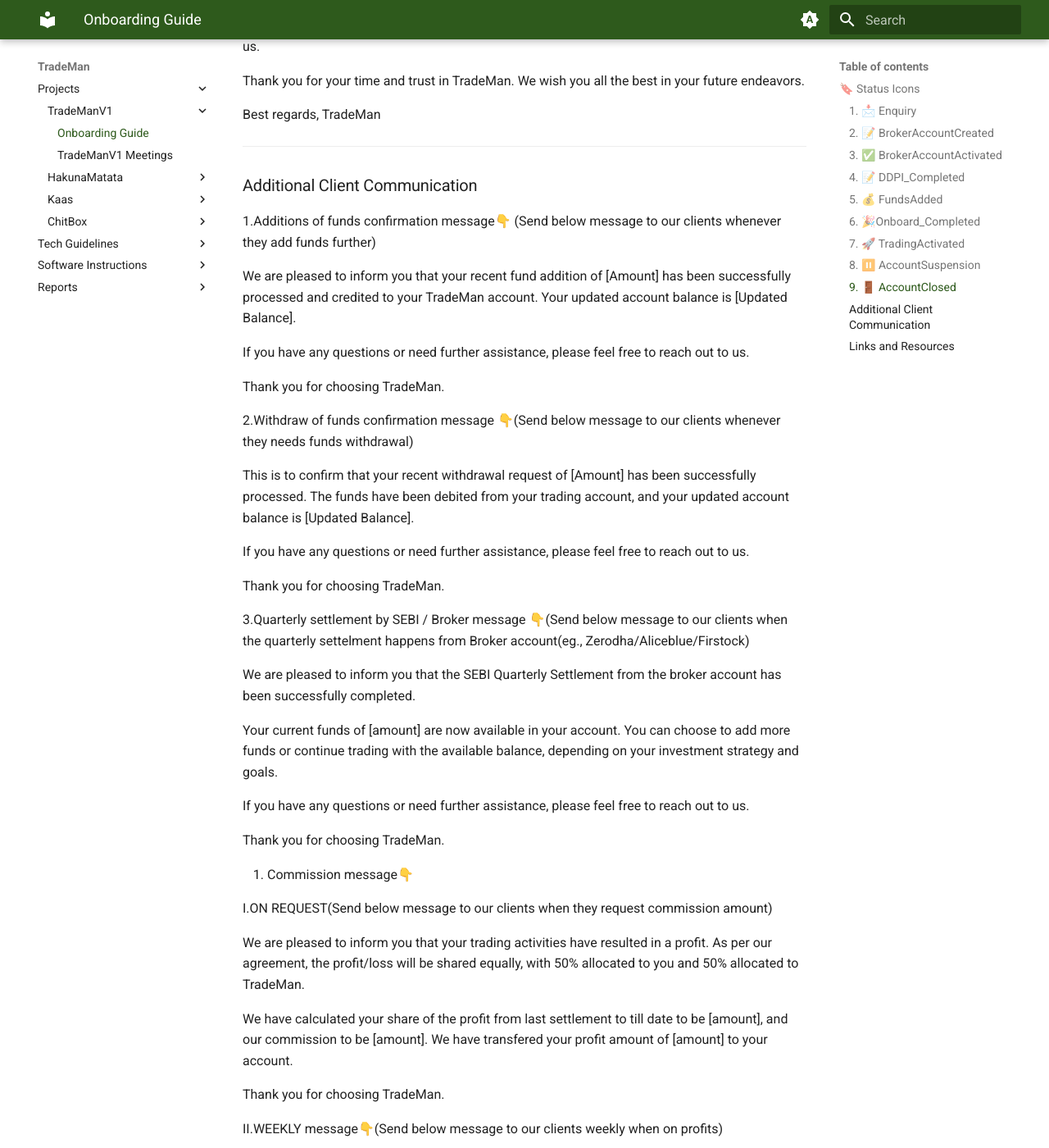
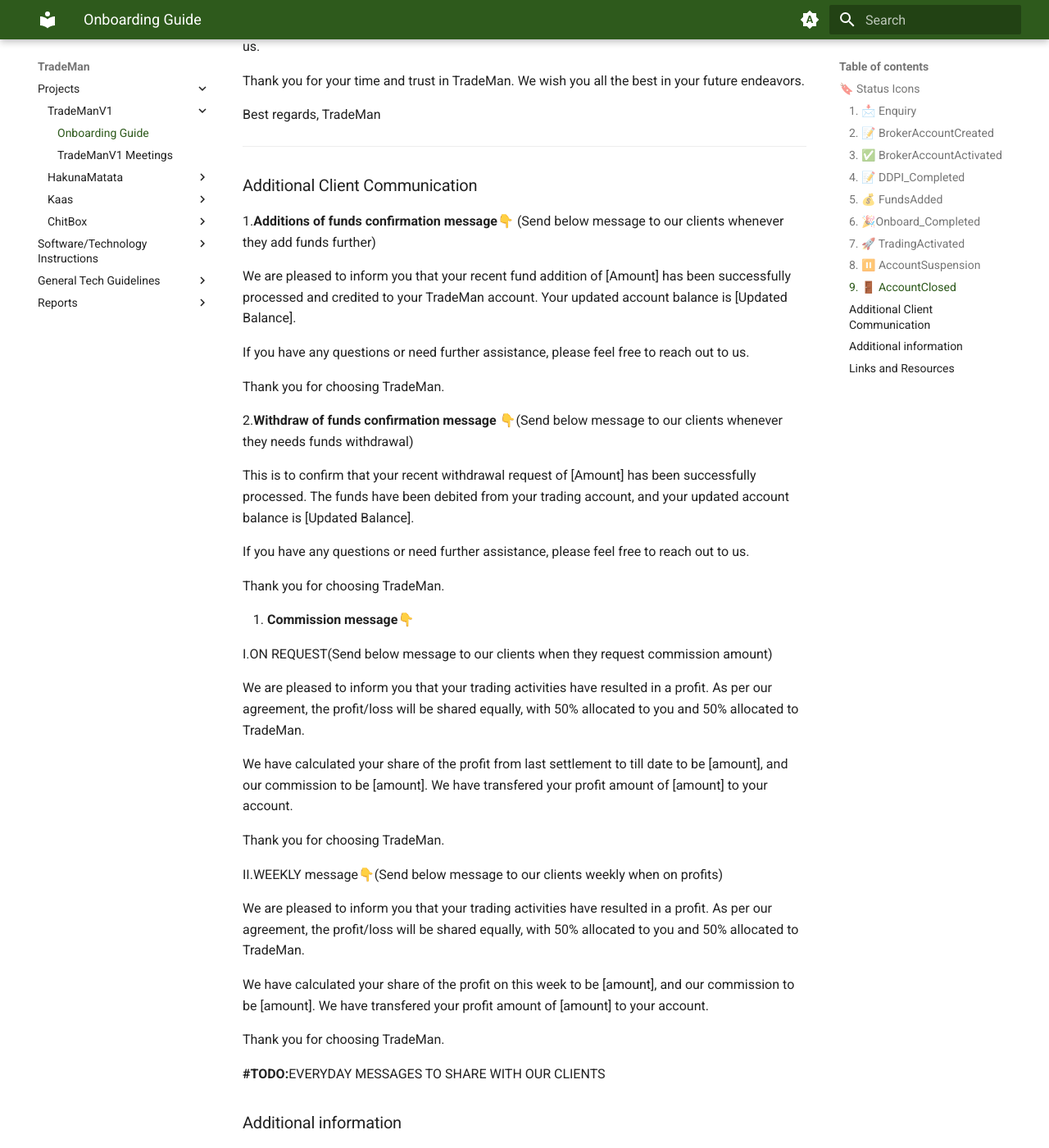
Before and after one commit to Serendipity2-0/hakuna-matata, an MkDocs documentation site: the page built from docs/trademandoc/Projects/trademanV1/OnboardingGuide.md, in a window 1280 px wide and 1400 px high, scrolled down 6893 px. Shown: the whole window at 82% size. Built offline with MkDocs 1.6.1 and Material for MkDocs 9.7.7, drawn with Linux system fonts in a browser that asks for light colours; some of the changed text lies outside the part shown.

Commit message:
Updated Tech/software Instruction , Onboarding guide

```diff
--- a/docs/trademandoc/Projects/trademanV1/OnboardingGuide.md
+++ b/docs/trademandoc/Projects/trademanV1/OnboardingGuide.md
@@ -288,7 +288,7 @@
 
 ### Additional Client Communication
 
-1.Additions of funds confirmation message👇 (Send below message to our clients whenever they add funds further)
+1.**Additions of funds confirmation message👇** (Send below message to our clients whenever they add funds further)
 
 We are pleased to inform you that your recent fund addition of [Amount] has been successfully processed and credited to your TradeMan account. Your updated account balance is [Updated Balance].
 
@@ -296,7 +296,7 @@
 
 Thank you for choosing TradeMan.
 
-2.Withdraw of funds confirmation message 👇(Send below message to our clients whenever they needs funds withdrawal)
+2.**Withdraw of funds confirmation message 👇**(Send below message to our clients whenever they needs funds withdrawal)
 
 This is to confirm that your recent withdrawal request of [Amount] has been successfully processed. The funds have been debited from your trading account, and your updated account balance is [Updated Balance].
 
@@ -304,17 +304,7 @@
 
 Thank you for choosing TradeMan.
 
-3.Quarterly settlement by SEBI / Broker message 👇(Send below message to our clients when the quarterly settelment happens from Broker account(eg., Zerodha/Aliceblue/Firstock)
-
-We are pleased to inform you that the SEBI Quarterly Settlement from the broker account has been successfully completed.
-
-Your current funds of [amount] are now available in your account. You can choose to add more funds or continue trading with the available balance, depending on your investment strategy and goals.
-
-If you have any questions or need further assistance, please feel free to reach out to us.
-
-Thank you for choosing TradeMan.
-
-4. Commission message👇
+3. **Commission message👇**
 
 I.ON REQUEST(Send below message to our clients when they request commission amount)
 
@@ -346,23 +336,23 @@
 3.Enter User ID, Password, DOB/PAN and click on Login
 4.Click on the generate key and we will get API_SECRET_KEY and VENDOR_ID AND API_SECRET_KEY expiry date.
 
-👇LINK BELOW IS FOR FIRSTOCK MOBILE APPLICATION👇
+**👇LINK BELOW IS FOR FIRSTOCK MOBILE APPLICATION👇**
 
 Check out "Firstock - Investing Simplifie"
 
 [Firstock Mobile Application](https://play.google.com/store/apps/details?id=com.noren.firstock)
 
-👇LINK BELOW IS FOR FIRSTOCK COMMUNITY👇
+**👇LINK BELOW IS FOR FIRSTOCK COMMUNITY👇**
 
 This link is to discuss technical and non technical issues regarding Firstock connect[Login with user id , password and post the occuring issues and later we will be posted back with the solution]
 
 [Join Community](https://community.thefirstock.tech/)
 
-👇LINK BELOW IS FOR FIRSTOCK BROKER PRICING AND BROKER CHARGES👇
+**👇LINK BELOW IS FOR FIRSTOCK BROKER PRICING AND BROKER CHARGES👇**
 
 [View Pricing](https://thefirstock.com/pricing_and_charges.html)
 
-👇BIRTHDAY WISHES FORMAT👇
+**👇BIRTHDAY WISHES FORMAT👇**
 
 On behalf of the entire TradeMan team, I’d like to extend our warmest wishes on your birthday.
 
@@ -371,7 +361,7 @@
 Best regards,
 TradeMan
 
-👇Strategies change request success message👇(Send the below message when a client raises a request to change their strategy)
+**👇Strategies change request success message👇**(Send the below message when a client raises a request to change their strategy)
 
 We are pleased to inform you that your request to change your strategy has been approved.
 
--- a/mkdocs.yml
+++ b/mkdocs.yml
@@ -82,18 +82,20 @@
               - System Design (LLD+HLD): trademandoc/Projects/chitbox/SystemDesignLLD_HLD.md
               - Git WorkFlow: trademandoc/Projects/chitbox/GitWorkFlow.md
 
-      - Tech Guidelines:
-          - GitHub Repositories: trademandoc/tech_guidelines/GitHubRepos.md
-          - Commit Convention Guideline: trademandoc/tech_guidelines/CommitConventionGuideline.md
-          - Agent Creation Guidelines: trademandoc/tech_guidelines/AgentCreationGuideline.md
-          - RBAC Guidelines: trademandoc/tech_guidelines/RbacGuidelines.md
-          - Prompt Collection: trademandoc/tech_guidelines/PromptCollections.md
-      - Software Instructions:
+      - Software/Technology Instructions:
           - Coolify Phase1: trademandoc/software_instructions/CoolifyBeginPhase1.md
           - Coolify Instructions: trademandoc/software_instructions/CoolifyInstructions.md
           - Cloudflare Hosting: trademandoc/software_instructions/CloudflareHosting.md
           - Jio Router Config: trademandoc/software_instructions/JioRouterConfig.md
           - Payment Gateway Benefits Razorpay: trademandoc/software_instructions/PaymentGatewayBenefits.md
+          - Agent Creation Guidelines: trademandoc/software_instructions/AgentCreationGuideline.md
+          - RBAC Guidelines: trademandoc/software_instructions/RbacGuidelines.md
+
+      - General Tech Guidelines:
+          - GitHub Repositories: trademandoc/tech_guidelines/GitHubRepos.md
+          - Commit Convention Guideline: trademandoc/tech_guidelines/CommitConventionGuideline.md
+          - Prompt Collection: trademandoc/tech_guidelines/PromptCollections.md
+
       - Reports:
           - Tech Daily Report: trademandoc/reports/TechDailyReport.md
           - Development Schedule: trademandoc/reports/DevelopmentSch.md
```
Also changed, not shown: other parts of docs/trademandoc/Projects/trademanV1/OnboardingGuide.md (+15 -4 lines), docs/trademandoc/software_instructions/AgentCreationGuideline.md (renamed from docs/trademandoc/tech_guidelines/AgentCreationGuideline.md), docs/trademandoc/software_instructions/RbacGuidelines.md (renamed from docs/trademandoc/tech_guidelines/RbacGuidelines.md).
